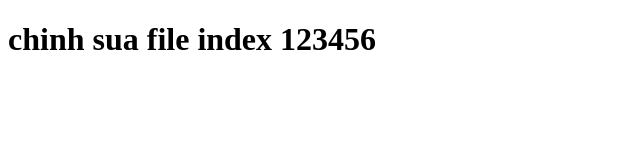
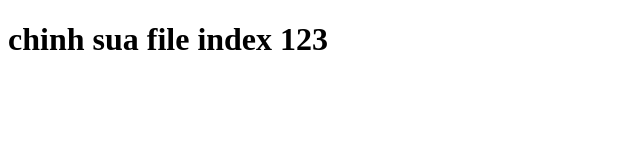
Before and after one commit to Hoangquan-061199/test, a plain HTML site: page index.html in a window 1280 px wide. Shown: the full height of the page, 0-640 px from the left. Drawn offline with Linux system fonts and the light colour scheme.

Commit message:
edit index

```diff
--- a/index.html
+++ b/index.html
@@ -6,6 +6,6 @@
     <title>Document</title>
 </head>
 <body>
-    <h1> chinh sua file index 123456</h1>
+    <h1> chinh sua file index 123</h1>
 </body>
 </html>
```
